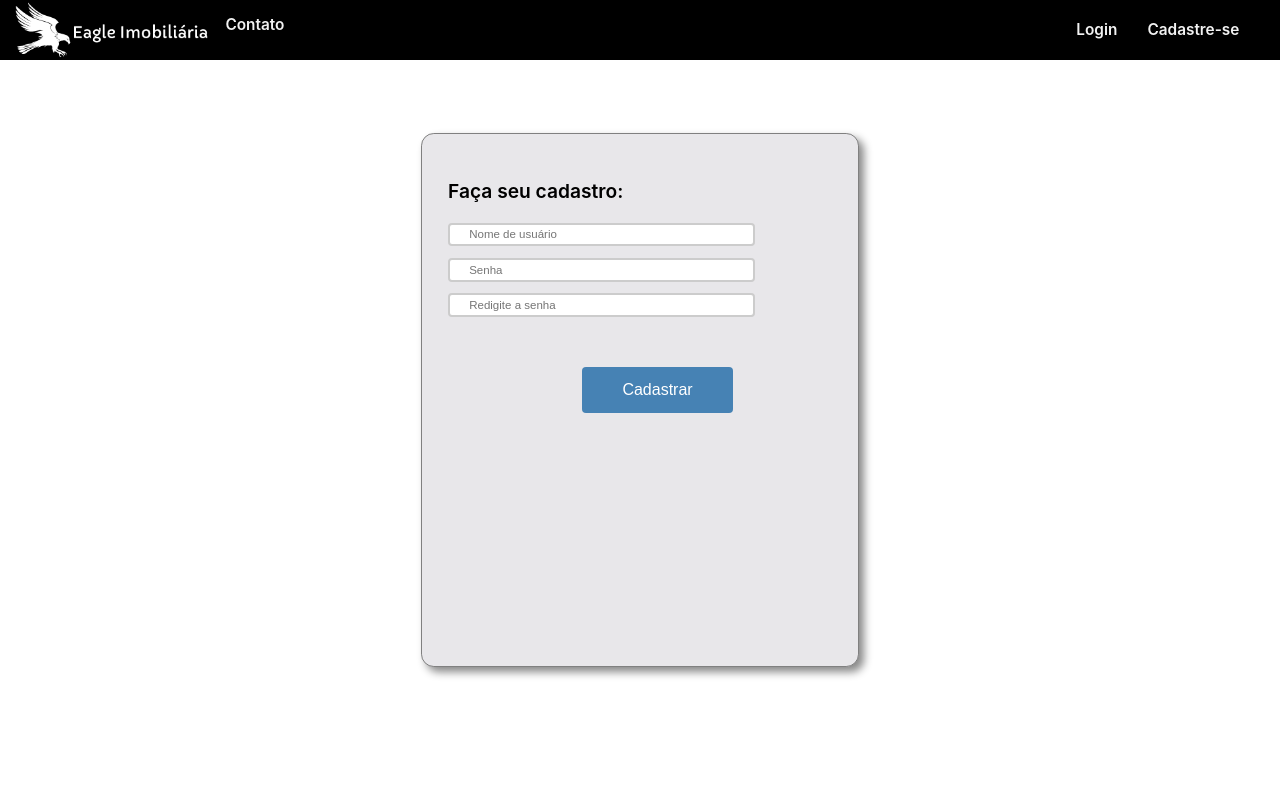
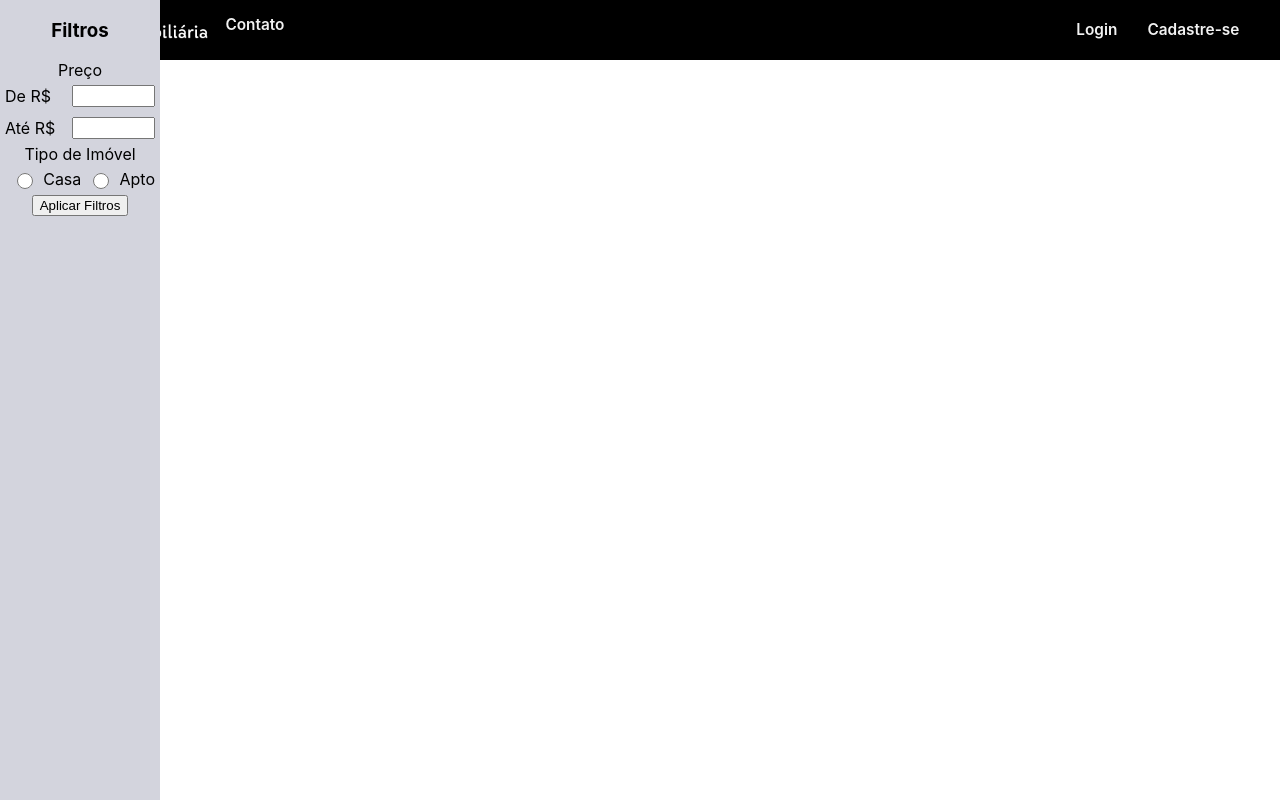
Before and after one commit to gustavomoser/web-property-rental, a React (Create React App) app in the folder frontend/: page / in a window 1280 px wide. Built offline with nearby package versions, Linux system fonts and the light colour scheme; the HTML template or start-up script is replaced by a standard one.

Commit message:
header padronizado em todas as telas

```diff
--- a/frontend/src/App.jsx
+++ b/frontend/src/App.jsx
@@ -7,20 +7,10 @@ import {Route, BrowserRouter, Link} from "react-router-dom"
 export default function App(){
     return(
         <div>
-            {/* <header>
-                <div className="header-left">
-                    <a href="#contact"className="header-text">Contato</a>
-                </div>
-
-                <div className="header-right">
-                    <Link to="/cadastro" className="header-text">Cadastre-se</Link>
-                    <Link to="/login" className="header-text">Login</Link>
-                </div>
-            </header> */}
             <BrowserRouter>
-                <Route component={Home} path="/asdfsdfasf" exact/>
+                <Route component={Home} path="/" exact/>
                 <Route component={Login} path="/login" exact/>
-                <Route component={Cadastro} path="/" exact/>
+                <Route component={Cadastro} path="/cadastro" exact/>
             </BrowserRouter>
         </div>
     )
--- a/frontend/src/components/header/Header.jsx
+++ b/frontend/src/components/header/Header.jsx
@@ -1,9 +1,9 @@
-import "./Login.css"
+import "./Header.css"
 import React from "react"
 import { Link } from 'react-router-dom'
-import logo from "./imagens/logo-branco.png"
+import logo from "../../images/header/logo-branco.png"
 
-export default function Login(){
+export default function Header(){
     return(
         <div className="Header">
             <header>
--- a/frontend/src/pages/home/Home.jsx
+++ b/frontend/src/pages/home/Home.jsx
@@ -1,20 +1,11 @@
 import "./Home.css"
 import React from "react"
-import { Link } from 'react-router-dom'
+import Header from "../../components/header/Header.jsx"
 
 export default function Home() {
   return (
     <div className="App">
-      <header>
-        <div className="header-left">
-          <a href="#contact"className="header-text">Contato</a>
-        </div>
-
-        <div className="header-right">
-          <Link to="/cadastro" className="header-text">Cadastre-se</Link>
-          <Link to="/login" className="header-text">Login</Link>
-        </div>
-      </header>
+      <Header/>
 
       {/* <header>
         <p>
--- a/frontend/src/pages/login/Cadastro.jsx
+++ b/frontend/src/pages/login/Cadastro.jsx
@@ -1,23 +1,11 @@
 import "./Login.css"
 import React from "react"
-import { Link } from 'react-router-dom'
-import logo from "./imagens/logo-branco.png"
+import Header from "../../components/header/Header.jsx"
 
 export default function Login(){
     return(
         <div className="Login">
-            <header>
-                <div className="header-left">
-                    <img className="header-logo" src={logo}></img>
-                    <a href="#contact"className="header-text">Contato</a>
-                </div>
-
-                <div className="header-right">
-                    <Link to="/cadastro" className="header-text">Cadastre-se</Link>
-                    <Link to="/login" className="header-text">Login</Link>
-                </div>
-            </header>
-
+            <Header/>
             <div className="container">
                 <div className="register">
                     <p className="title-register">Faça seu cadastro:</p>
--- a/frontend/src/pages/login/Login.jsx
+++ b/frontend/src/pages/login/Login.jsx
@@ -1,22 +1,11 @@
 import "./Login.css"
 import React from "react"
-import { Link } from 'react-router-dom'
-// import logo from "./imagens/logo-branco.png"
+import Header from "../../components/header/Header.jsx"
 
 export default function Login(){
     return(
         <div className="Login">
-            <header>
-                <div className="header-left">
-                    <a href="#contact"className="header-text">Contato</a>
-                </div>
-
-                <div className="header-right">
-                    <Link to="/cadastro" className="header-text">Cadastre-se</Link>
-                    <Link to="/login" className="header-text">Login</Link>
-                </div>
-            </header>
-
+            <Header/>
             <div className="container">
                 <div className="register">
                     <p className="title-register">Faça seu login:</p>
```
Also changed, not shown: frontend/src/images/header/logo-branco.png (added), 1 other file (tests, documents, lock files or other folders).
